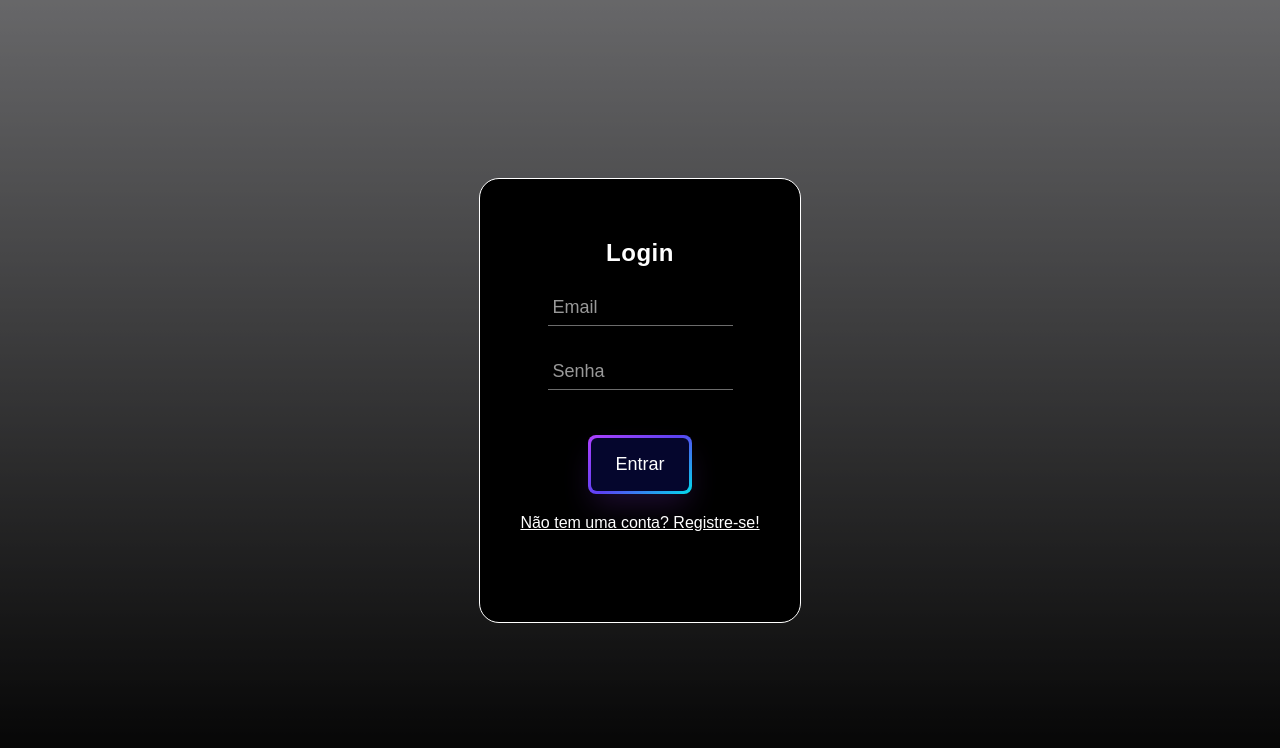
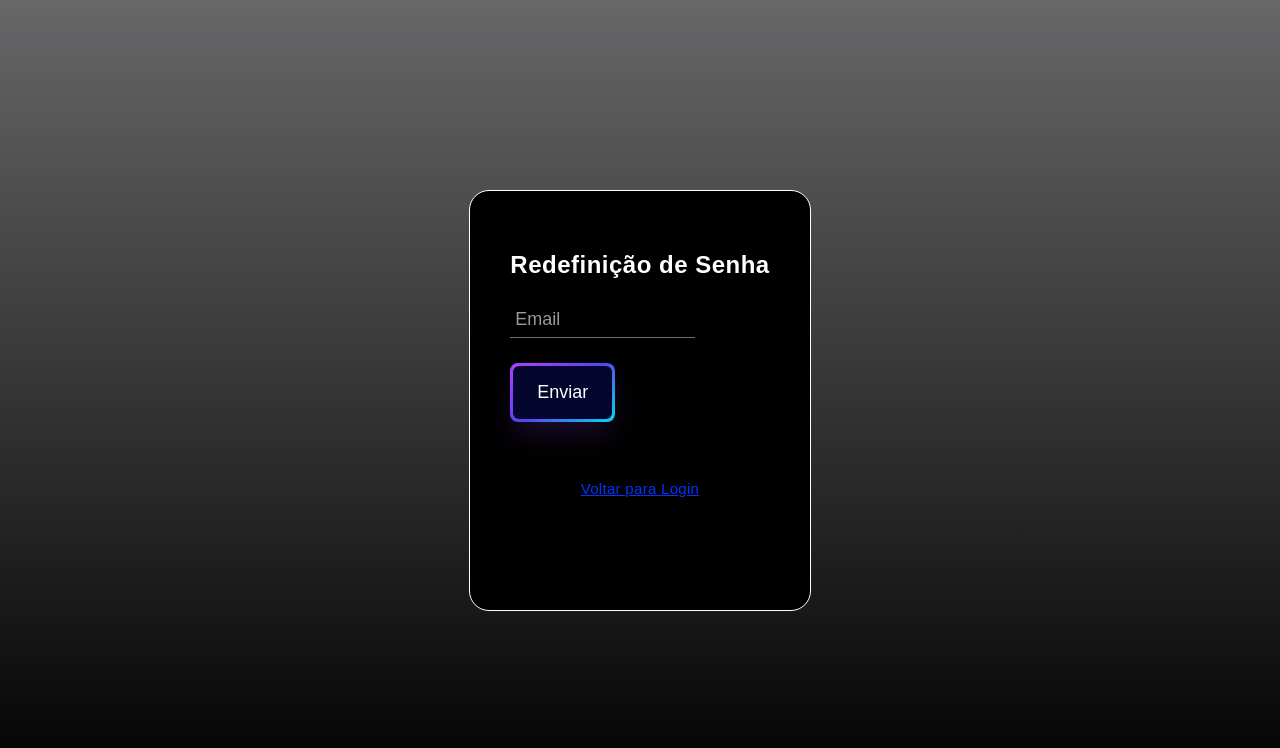
Before and after one commit to LettoKarvat/LettoCine, a React (Vite) app: page /reset in a window 1280 px wide. Before the commit this address led to /login. Shown: the top 748 px of the page. Built offline with nearby package versions, Linux system fonts and the light colour scheme.

Commit message:
Formulario para trouxa que esqueceu a senha

```diff
--- a/src/App.jsx
+++ b/src/App.jsx
@@ -15,11 +15,12 @@ import useDeleteUser from './hooks/useDeleteUser';
 import LoginForm from './Pages/LoginForm';
 import SignUpForm from './Pages/SignUpForm';
 import Home from './Pages/HomePage';
+import ResetPasswordForm from './Pages/ResetPasswordForm';
 
 function App() {
   const [loading, setLoading] = useState(true);
   const [authenticating, setAuthenticating] = useState(false);
-  const [deleteUsername, setDeleteUsername] = useState("");
+  const [errorMessage, setErrorMessage] = useState(null);
 
   const { auth, signUp, login, logout } = useAuth();
   const { loadingTest, testData, fetchTestData } = useFetchTestData(auth?.user?.token);
@@ -29,9 +30,26 @@ function App() {
 
   const handleLogin = async (userData) => {
     setAuthenticating(true);
-    await login(userData);
-    setAuthenticating(false);
+    try {
+      const final = await login(userData);
+
+      setAuthenticating(false);
+
+      if (final === 'error') {
+        setErrorMessage('Usuário ou senha incorretos');
+        return 'error';
+      } else {
+        setErrorMessage(null); // Limpe a mensagem de erro em caso de sucesso
+        return 'tudook';
+      }
+    } catch (error) {
+      setAuthenticating(false);
+      console.error('Ocorreu um erro durante o login:', error);
+      setErrorMessage('Ocorreu um erro durante o login.');
+      return 'error';
+    }
   };
+
 
   const handleSignUp = async (userData) => {
     setAuthenticating(true);
@@ -39,9 +57,6 @@ function App() {
     setAuthenticating(false);
   };
 
-  const handleDeleteUser = () => {
-    deleteUser(deleteUsername);
-  };
 
   // Check localStorage when the component mounts
   useEffect(() => {
@@ -79,9 +94,6 @@ function App() {
   }
 
   return (
-
-
-
     <div className='App'>
       <AuthProvider value={{ auth, login, logout, signUp }}>
         <Router>
@@ -93,20 +105,19 @@ function App() {
                 loadingTest={loadingTest}
 
               />} />
-
               <Route path="*" element={<Navigate to="/" />} />
             </Routes>
           ) : (
             <Routes>
-              <Route path="/login" element={<LoginForm onLogin={handleLogin} />} />
+              <Route path="/login" element={<LoginForm onLogin={handleLogin} errorMessage={errorMessage} setErrorMessage={setErrorMessage} />} />
               <Route path="/registro" element={<SignUpForm onSignUp={handleSignUp} />} />
+              <Route path="/reset" element={<ResetPasswordForm />} /> {/* Adicionando rota para o formulário de redefinição de senha */}
               <Route path="*" element={<Navigate to="/login" />} />
             </Routes>
           )}
         </Router>
       </AuthProvider>
     </div>
-
   );
 }
 
--- a/src/Pages/HomePage.css
+++ b/src/Pages/HomePage.css
@@ -30,11 +30,9 @@
 
 .buttons__burger--left {
   left: 50px;
-  background-color: #454547;
   cursor: pointer;
   border-radius: 9px;
-  box-shadow: 0px 1px 2px #2B3044,
-    0px 4px 16px #2B3044;
+
   /* Esta classe será adicionada condicionalmente para mover o botão para a esquerda */
 }
 
--- a/src/Pages/HomePage.jsx
+++ b/src/Pages/HomePage.jsx
@@ -42,7 +42,7 @@ function Home({ auth, fetchTestData, loadingTest }) {
               <li>Item 1</li>
               <li>Item 2</li>
               <button data-label="Register" class="rainbow-hover" onClick={auth.logout}>
-                <span class="sp">S a i r</span>
+                <span className="sp">S a i r</span>
               </button>
 
             </ul>
@@ -78,13 +78,13 @@ function Home({ auth, fetchTestData, loadingTest }) {
           </div>
         }
         <div id="clip">
-          <div id="leftTop" class="corner"></div>
-          <div id="rightBottom" class="corner"></div>
-          <div id="rightTop" class="corner"></div>
-          <div id="leftBottom" class="corner"></div>
+          <div id="leftTop" className="corner"></div>
+          <div id="rightBottom" className="corner"></div>
+          <div id="rightTop" className="corner"></div>
+          <div id="leftBottom" className="corner"></div>
         </div>
-        <span id="rightArrow" class="arrow"></span>
-        <span id="leftArrow" class="arrow"></span>
+        <span id="rightArrow" className="arrow"></span>
+        <span id="leftArrow" className="arrow"></span>
       </button>
       }
 
--- a/src/Pages/LoginForm.jsx
+++ b/src/Pages/LoginForm.jsx
@@ -1,21 +1,46 @@
 import React, { useState } from 'react';
 import { Link } from 'react-router-dom';
 import styles from './LoginForm.module.css';
+import '../App.css';
 
-function LoginForm(props) {
+function LoginForm({ onLogin, setAuthenticating, errorMessage }) {
   const [email, setEmail] = useState('');
   const [password, setPassword] = useState('');
+  const [definErro, setDefinErro] = useState('');
+  // Adicionado novo estado para rastrear a mensagem de erro
 
-  const handleSubmit = (event) => {
+  const handleSubmit = async (event) => {
     event.preventDefault();
     const data = { email, password };
-    props.onLogin(data);
+
+    try {
+      const result = await onLogin(data);
+
+      if (result === "error") {
+        // Defina a mensagem de erro aqui usando um método passado através das props
+        console.log('Erro: ', errorMessage);
+        // setDefinErro('erro'); // Certifique-se de que este método está definido e está atualizando o estado errorMessage corretamente
+      } else {
+        // Limpe a mensagem de erro em caso de sucesso
+        // setDefinErro(null);
+      }
+    } catch (error) {
+      console.log('Erro:', error);
+      // Defina uma mensagem de erro em caso de uma exceção ser lançada
+      // setDefinErro('Ocorreu um erro inesperado.');
+    }
   };
 
+
+
   return (
-    <div className={styles.someClass}>
-      <form className={styles.form} onSubmit={handleSubmit}>
+    <div>
+      <form id="loginForm" className={styles.form} onSubmit={handleSubmit}>
+
         <p>Login</p>
+
+        {/* Mostrar a mensagem de erro se errorMessage existir */}
+        {errorMessage && <div className={styles.error}>Usuário ou senha incorreta</div>}
         <div className={styles.group}>
           <input
             required
@@ -38,6 +63,8 @@ function LoginForm(props) {
             />
             <span className={styles['highlight-span']}></span>
             <label className={`${styles['label-email']} ${password && styles['label-email-hidden']}`}>Senha</label>
+            <br />
+            <Link to="/reset" className={styles.resetLink}>Esqueceu sua senha?</Link>
           </div>
         </div>
         <button className={styles.submit} type="submit"> <span>Entrar</span> </button>
--- a/src/Pages/LoginForm.module.css
+++ b/src/Pages/LoginForm.module.css
@@ -1,6 +1,7 @@
 .group {
   position: relative;
-  margin-bottom: 25px; /* Espaço entre grupos para evitar sobreposição de labels */
+  margin-bottom: 25px;
+  /* Espaço entre grupos para evitar sobreposição de labels */
 }
 
 .form {
@@ -55,8 +56,9 @@
   color: #1cceff;
 }
 
-.main-input:focus ~ .label-email, /* Correção da digitação */
-.main-input:valid ~ .label-email {
+.main-input:focus~.label-email,
+/* Correção da digitação */
+.main-input:valid~.label-email {
   top: -20px;
   font-size: 14px;
   color: #1cceff;
@@ -72,16 +74,17 @@
   opacity: 0.5;
 }
 
-.main-input:focus ~ .highlight-span {
+.main-input:focus~.highlight-span {
   animation: input-focus 0.3s ease;
 }
 
 @keyframes input-focus {
   from {
-      background: #1ce8ff;
+    background: #1ce8ff;
   }
+
   to {
-      width: 185px;
+    width: 185px;
   }
 }
 
@@ -121,3 +124,74 @@
 .submit:active {
   transform: scale(0.9);
 }
+
+
+.error {
+  color: red;
+  margin-bottom: 10px;
+  text-align: center;
+}
+
+
+.successMessage {
+  padding-bottom: 20px;
+  font-size: 16px;
+  /* Ajuste o tamanho da fonte conforme necessário */
+  font-weight: normal;
+  /* Ajuste o peso da fonte conforme necessário */
+  letter-spacing: .3px;
+  /* Ajuste o espaçamento das letras conforme necessário */
+  color: rgb(75, 251, 17);
+  text-align: center;
+  margin-bottom: 10px;
+}
+
+.backToLogin {
+  text-align: center;
+  margin-top: 50px;
+  /* Ajuste o preenchimento conforme necessário */
+}
+
+.backToLogin span {
+  cursor: pointer;
+  color: #0033ff;
+  font-size: 15px;
+  /* Ajuste o tamanho da fonte conforme necessário */
+  font-weight: normal;
+  /* Ajuste o peso da fonte conforme necessário */
+  letter-spacing: .3px;
+  /* Ajuste o espaçamento das letras conforme necessário */
+  text-decoration: underline;
+  /* Adicionei sublinhado para indicar que é um link clicável */
+}
+
+.backToLogin span:hover {
+  color: #1cceff;
+
+  /* Escolha a cor que deseja */
+}
+
+.backToLogin span {
+  transition: color 0.3s ease;
+  /* Adiciona uma transição suave à mudança de cor */
+}
+
+.backToLogin span:hover {
+  font-size: 18px;
+  /* Ajuste o tamanho conforme necessário */
+}
+
+
+.resetLink {
+  display: block;
+  text-align: center;
+  margin-bottom: 20px;
+  /* Ajuste conforme necessário */
+  color: #37ff1c;
+  /* Ajuste conforme necessário */
+  text-decoration: underline;
+  /* Ajuste conforme necessário */
+  cursor: pointer;
+  font-size: 14px;
+  /* Ajuste conforme necessário */
+}
--- /dev/null
+++ b/src/Pages/ResetPasswordForm.jsx
@@ -0,0 +1,78 @@
+import React, { useState } from 'react';
+import styles from './LoginForm.module.css'; // Altere para o nome correto do seu arquivo de estilo
+import { useNavigate } from 'react-router-dom'; // Importe useNavigate
+
+
+
+const ResetPasswordForm = () => {
+    const [email, setEmail] = useState('');
+    const [errorMessage, setErrorMessage] = useState('');
+    const [submitted, setSubmitted] = useState(false); // Novo estado para verificar se o formulário foi enviado
+    const navigate = useNavigate(); // Hook para navegar para diferentes rotas
+
+    const handleSubmit = async (event) => {
+        event.preventDefault();
+
+        try {
+            const response = await fetch(import.meta.env.VITE_RESET, {
+                method: 'POST',
+                headers: {
+                    'X-Parse-Application-Id': import.meta.env.VITE_REACT_APP_PARSE_APP_ID,
+                    'X-Parse-REST-API-Key': import.meta.env.VITE_REACT_APP_PARSE_API_KEY, // substitua com seu REST API Key
+                    'Content-Type': 'application/json',
+
+                },
+                body: JSON.stringify({ email }), // envia o email como parâmetro
+            });
+
+            if (!response.ok) {
+                throw new Error('Network response was not ok ' + response.statusText);
+            }
+
+            const data = await response.json();
+
+            // Caso a requisição seja bem-sucedida, definimos o estado de 'submitted' para true
+            setSubmitted(true);
+            setErrorMessage(''); // Limpe qualquer mensagem de erro anterior
+        } catch (error) {
+            // Se ocorrer um erro, podemos definir uma mensagem de erro
+            setErrorMessage('Ocorreu um erro ao redefinir a senha.');
+            console.error('Houve um problema com a operação fetch: ', error);
+        }
+    };
+
+
+    return (
+
+        <div className={styles.form}>
+            <form onSubmit={handleSubmit}>
+                <p>Redefinição de Senha</p>
+
+                {submitted && <div className={styles.successMessage}>Enviado link de recuperação de senha para seu email</div>}
+                {errorMessage && <p className={styles.error}>{errorMessage}</p>}
+
+                <div className={styles.group}>
+                    <input
+                        required
+                        type="email"
+                        value={email}
+                        onChange={e => setEmail(e.target.value)}
+                        className={styles['main-input']}
+                    />
+                    <span className={styles['highlight-span']}></span>
+                    <label className={`${styles['label-email']} ${email && styles['label-email-hidden']}`}>Email</label>
+                </div>
+
+                <button type="submit" className={styles.submit}>
+                    <span>{submitted ? 'Reenviar' : 'Enviar'}</span>
+                </button>
+            </form>
+            <p className={styles.backToLogin}>
+                <span onClick={() => navigate('/login')}>Voltar para Login</span>
+            </p>
+        </div>
+
+    );
+}
+
+export default ResetPasswordForm;
--- a/src/hooks/useAuth.jsx
+++ b/src/hooks/useAuth.jsx
@@ -81,8 +81,8 @@ export const useAuth = () => {
     } catch (error) {
       setLoading(false);
       setError(error.message);
-      console.error('Error logging in user', error);
       localStorage.removeItem('user');
+      return 'error'
     }
   };
 
```
Also changed, not shown: 1 other file (tests, documents, lock files or other folders).
